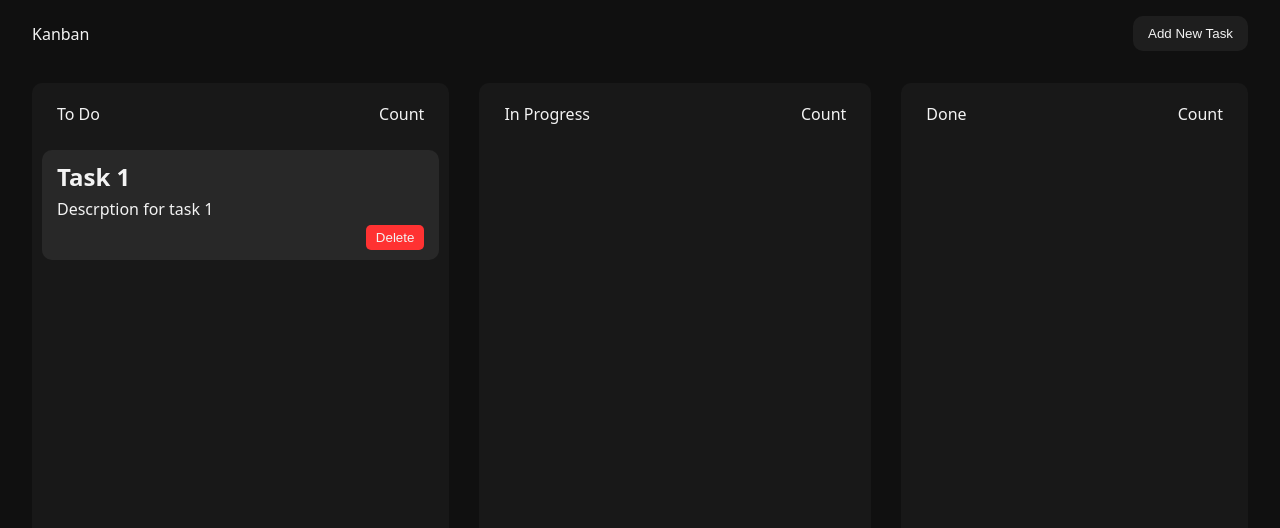
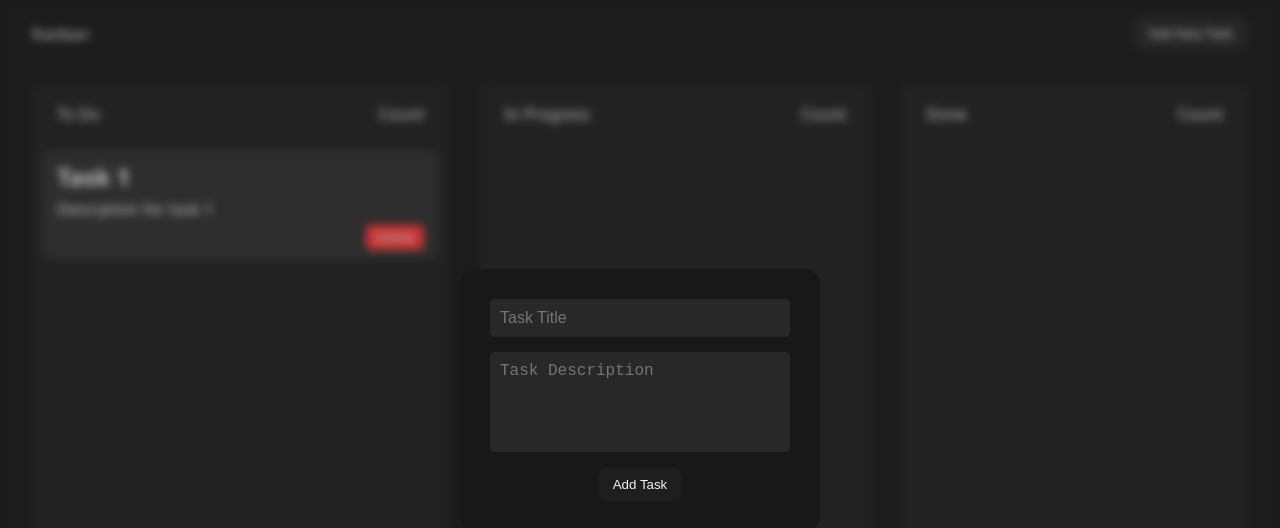
Before and after one commit to jeevanchavan/Kanban-Board, a plain HTML site: page index.html in a window 1280 px wide. Both pictures are taken after a click on the button "Add New Task". Drawn offline with Linux system fonts and the light colour scheme.

Commit message:
Add new task drop and count value change

```diff
--- a/app.js
+++ b/app.js
@@ -2,35 +2,91 @@ const todo = document.querySelector('#todo');
 const progress = document.querySelector('#progress');
 const done = document.querySelector('#done');
 
-// console.log(todo,progress,done);
+let dargElement = null;
+let columns = [todo,progress,done];
 
 const tasks = document.querySelectorAll('.task');
 
 tasks.forEach((task)=>{
     task.addEventListener("drag",(e)=>{
         // console.log(e)
+        dargElement = task;
     })
 })
-
-// progress.addEventListener('dragenter',(e)=>{
-//     progress.classList.add('hover-over');
-// })
-
-// progress.addEventListener('dragleave',(e)=>{
-//     progress.classList.remove('hover-over');
-// })
 
 function AddDragEventsOnColumn(column){
     column.addEventListener('dragenter',(e)=>{
         e.preventDefault();
         column.classList.add('hover-over')
     })
+
     column.addEventListener('dragleave',(e)=>{
         e.preventDefault();
         column.classList.remove('hover-over')
     })
+
+    column.addEventListener('dragover',(e)=>{
+        e.preventDefault();
+    })
+
+    column.addEventListener('drop',(e)=>{
+        e.preventDefault();
+
+        column.appendChild(dargElement);
+        column.classList.remove('hover-over');
+
+        columns.forEach(col =>{
+            let tasks = col.querySelectorAll('.task')
+            let count = col.querySelector('.right')
+
+            count.innerText = tasks.length;
+        })
+    })
+
+
 }
 
 AddDragEventsOnColumn(todo)
 AddDragEventsOnColumn(progress)
 AddDragEventsOnColumn(done)
+
+const toggleModalBtn = document.querySelector('#toggle-modal');
+const modal = document.querySelector('.modal');
+const bg = document.querySelector('.modal .bg');
+const addTaskBtn = document.querySelector("#add-new-task")
+
+toggleModalBtn.addEventListener('click',()=>{
+    modal.classList.toggle('active')
+})
+
+bg.addEventListener('click',()=>{
+    modal.classList.remove('active')
+})
+
+addTaskBtn.addEventListener('click',()=>{
+    let titleInput = document.querySelector("#task-title-input").value;
+    let descInput = document.querySelector("#task-desc-input").value;
+
+    let div = document.createElement('div');
+    div.classList.add("task")
+
+    div.setAttribute("draggable","true");
+    div.innerHTML = `<h2>${titleInput}</h2>
+                    <p>${descInput}</p>
+                    <button>Delete</button>`
+
+    todo.appendChild(div);
+
+    columns.forEach(col =>{
+        let tasks = col.querySelectorAll('.task')
+        let count = col.querySelector('.right')
+
+        count.innerText = tasks.length;
+    })
+
+    div.addEventListener("drag",()=>{
+        dargElement = div;
+    })
+
+    modal.classList.remove('active');
+})
--- a/index.html
+++ b/index.html
@@ -11,7 +11,7 @@
     <main>
         <nav>
             <div class="left">Kanban</div>
-            <div class="right"><button>Add New Task</button></div>
+            <div class="right"><button id="toggle-modal" >Add New Task</button></div>
         </nav>
         <section class="board">
             <div id="todo" class="task-column ">
@@ -40,6 +40,15 @@
         </section>
     </main>
 
+    <div class="modal add-new-task">
+        <div class="bg"></div>
+        <div class="center">
+            <input type="text" id="task-title-input" placeholder="Task Title">
+            <textarea id="task-desc-input" placeholder="Task Description"></textarea>
+            <button id="add-new-task" class="add-task-btn">Add Task</button>
+        </div>
+    </div>
+
     <script src="app.js"></script>
 </body>
 </html>
--- a/style.css
+++ b/style.css
@@ -145,3 +145,75 @@ section .task-column .task button{
 section .task-column .task button:active{
     transform: scale(0.98);
 }
+
+/* Modal Styles */
+.modal{
+    position: fixed;
+    top: 0;
+    left: 0;
+    height: 100vh;
+    width: 100vw;
+    display: none;
+    align-items: center;
+    justify-content: center;
+}
+
+.modal.active{
+    display: flex;
+}
+
+.modal .center{
+    background-color: var(--bg-task-column-color);
+    padding: var(--padding--xxl);
+    border-radius: var(--border-radius-lg);
+    display: flex;
+    flex-direction: column;
+    gap: var(--padding-lg);
+    z-index: 10;
+}
+
+.modal .center input,
+.modal .center textarea{
+    background-color: var(--bg-task-color);
+    border: none;
+    outline: none;
+    color: var(--bg-text-color);
+    padding: var(--padding-md);
+    border-radius: var(--border-radius-sm);
+    font-size: 1rem;
+    width: 300px;
+}
+
+.modal .center textarea{
+    resize: none;
+    height: 100px;
+}
+
+.modal .center .add-task-btn{
+    background-color: var(--bg-button-color);
+    border: none;
+    outline: none;
+    color: var(--bg-text-color);
+    cursor: pointer;
+    padding: var(--padding-md) var(--padding-lg);
+    border-radius: var(--border-radius-md);
+    transition: color 0.3s ease;
+    width: fit-content;
+    align-self: center;
+}
+
+.modal .center .add-task-btn:hover{
+    color: gray;
+}
+
+.modal .center .add-task-btn:active{
+    transform: scale(0.98);
+}
+
+.modal .bg{
+    width: 100%;
+    height: 100%;
+    background-color: rgba(63, 63, 63, 0.281);
+    backdrop-filter: blur(4px);
+    position: absolute;
+}
```
